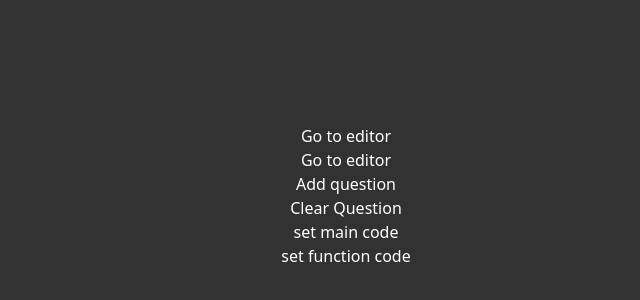
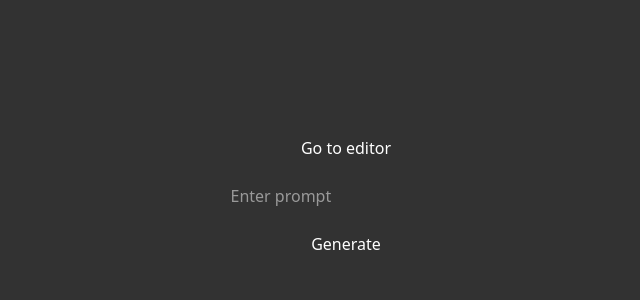
Before and after one commit to maneeshtej/code-smart, a Next.js app: page / in a window 1280 px wide. Shown: the part 204-504 px from the top of the page, without its empty margins (294-934 px from the left). Built offline with nearby package versions, Linux system fonts and the light colour scheme.

Commit message:
feat: added gemini api route

```diff
--- a/package.json
+++ b/package.json
@@ -11,6 +11,7 @@
   "dependencies": {
     "@chakra-ui/react": "^3.22.0",
     "@emotion/react": "^11.14.0",
+    "@google/genai": "^1.9.0",
     "@monaco-editor/react": "^4.7.0",
     "lucide-react": "^0.525.0",
     "next": "15.3.5",
--- /dev/null
+++ b/src/app/api/gemini/generate-question/route.ts
@@ -0,0 +1,34 @@
+import { GoogleGenAI } from "@google/genai";
+import { NextRequest, NextResponse } from "next/server";
+
+export const POST = async (req: NextRequest) => {
+  try {
+    const apiKey = process.env.GEMINI_API_KEY;
+
+    if (!apiKey) throw new Error("GEMINI_API_KEY is not defined in .env.local");
+
+    const ai = new GoogleGenAI({ apiKey });
+
+    const { prompt } = await req.json();
+
+    const result = await ai.models.generateContent({
+      model: "gemini-2.0-flash",
+      contents: prompt,
+    });
+
+    const response = result.text;
+
+    return NextResponse.json(response);
+  } catch (err: unknown) {
+    if (err instanceof Error) {
+      console.error("Gemini Error:", err.message);
+    } else {
+      console.error("Unknown error", err);
+    }
+
+    return NextResponse.json(
+      { error: "Something went wrong" },
+      { status: 500 }
+    );
+  }
+};
--- a/src/app/page.tsx
+++ b/src/app/page.tsx
@@ -1,107 +1,45 @@
 "use client";
 
-import { useCodeStore } from "@/stores/useCodeStore";
-import { Question, useQuestionStore } from "@/stores/useQuestionStore";
+import { error } from "console";
 import { useRouter } from "next/navigation";
+import { useState } from "react";
 
 export default function Home() {
   const router = useRouter();
-  const { setQuestion, clearQuestion } = useQuestionStore();
-  const { setMainCode, setFunctionCode } = useCodeStore();
+  const [prompt, setPrompt] = useState<string>("");
 
-  const sampleQuestion: Question = {
-    id: "gen-xyz",
-    title: "Maximum Sum Subarray of Size K",
-    question: "Find the maximum sum of a contiguous subarray of size k.",
-    description: `You are given an array of integers \`nums\` and a positive integer \`k\`. Your task is to find the **maximum sum** of any contiguous subarray of length exactly \`k\`.
+  const generateQuestion = async () => {
+    const res = await fetch("/api/gemini/generate-question", {
+      method: "POST",
+      headers: {
+        "Content-Type": "application/json",
+      },
+      body: JSON.stringify({ prompt }),
+    });
 
-  Return the maximum sum obtained from any such subarray.
+    if (!res.ok) throw new Error("Failed to fetch");
 
-  This problem is a classic example of the **Sliding Window** technique, which helps optimize brute-force O(n*k) solutions to linear time.
+    const data = await res.json();
 
-  ### Input
-  - An array \`nums\` of integers where \`1 <= nums.length <= 10^5\`
-  - An integer \`k\` such that \`1 <= k <= nums.length\`
-
-  ### Output
-  - An integer representing the **maximum possible sum** of any contiguous subarray of size \`k\`.
-
-  ### Note
-  - If all elements are negative, return the largest sum of k contiguous negatives.
-  - You must solve it in O(n) time.`,
-
-    examples: [
-      { input: "nums = [1, 4, 2, 10, 2, 3, 1, 0, 20], k = 4", output: "24" },
-      { input: "nums = [2, 3], k = 1", output: "3" },
-    ],
-
-    constraints: [
-      "1 <= nums.length <= 10^5",
-      "-10^4 <= nums[i] <= 10^4",
-      "1 <= k <= nums.length",
-    ],
-
-    edgeCases: [
-      "All elements are negative: nums = [-3, -2, -5, -1], k = 2",
-      "k is 1: should return the max element",
-      "nums has all same values",
-    ],
-
-    hints: [
-      "Use a sliding window of size k.",
-      "Keep track of the window sum while traversing the array.",
-      "Update the max sum when the window moves forward.",
-    ],
-
-    topics: ["Array", "Sliding Window"],
-
-    difficulty: "Easy",
-
-    timeComplexity: "O(n)",
-
-    spaceComplexity: "O(1)",
+    console.log(data);
   };
 
-  const functionCode: string = `
-  public static int findMaxSum(int[] nums, int k) {
-    // user edits here
-}
-  `;
-
-  const mainCode: string = `
-  public class Main {
-    public static void main(String[] args) {
-        int[] nums = {1, 4, 2, 10, 2, 3, 1, 0, 20};
-        int k = 4;
-        System.out.println("Max Sum: " + findMaxSum(nums, k));
-    }
-}
-`;
-
   return (
-    <div className="h-screen w-screen flex items-center justify-center flex-col bg-background text-text">
-      <button
-        onClick={() => router.push("/pages/editor/3")}
-        className="cursor-pointer"
-      >
-        Go to editor
-      </button>
+    <div className="h-screen w-screen flex gap-6 items-center justify-center flex-col bg-background text-text">
       <button
         onClick={() => router.push("/pages/editor/gen-1234")}
         className="cursor-pointer"
       >
         Go to editor
       </button>
-      <button onClick={() => setQuestion(sampleQuestion)}>Add question</button>
-      <button onClick={() => clearQuestion()}> Clear Question</button>
-      <button onClick={() => setMainCode("java", mainCode)}>
-        {" "}
-        set main code
-      </button>
-      <button onClick={() => setFunctionCode("java", functionCode)}>
-        {" "}
-        set function code
-      </button>
+      <input
+        placeholder="Enter prompt"
+        value={prompt}
+        onChange={(e) => {
+          setPrompt(e.target.value);
+        }}
+      />
+      <button onClick={generateQuestion}>Generate</button>
     </div>
   );
 }
--- a/src/app/pages/editor/[id]/page.tsx
+++ b/src/app/pages/editor/[id]/page.tsx
@@ -17,7 +17,7 @@ const EditorPage = () => {
 
   return (
     <div className="bg-background text-text h-screen w-screen flex flex-row">
-      <div className="flex flex-1">
+      <div className="flex flex-1 ">
         <EditorLayout id={id} />
       </div>
     </div>
--- a/src/components/editor/tabs/TabLayout.tsx
+++ b/src/components/editor/tabs/TabLayout.tsx
@@ -29,7 +29,7 @@ const DummyComponent = () => {
 
 const TabLayout = () => {
   const router = useRouter();
-  const [currentTabID, setCurrentTabID] = useState<number>(-1);
+  const [currentTabID, setCurrentTabID] = useState<number>(0);
   const CurrentComponent = menuItems.find(
     (item) => item.id === currentTabID
   )?.component;
@@ -45,9 +45,8 @@ const TabLayout = () => {
   };
 
   useEffect(() => {
-    const localCurrentTabID = JSON.parse(
-      localStorage.getItem("editor-tab-id") || "0"
-    );
+    const stored = localStorage.getItem("editor-tab-id");
+    const localCurrentTabID = stored ? JSON.parse(stored) : 0;
     setCurrentTabID(localCurrentTabID);
   }, []);
 
```
Also changed, not shown: 1 other file (tests, documents, lock files or other folders).
